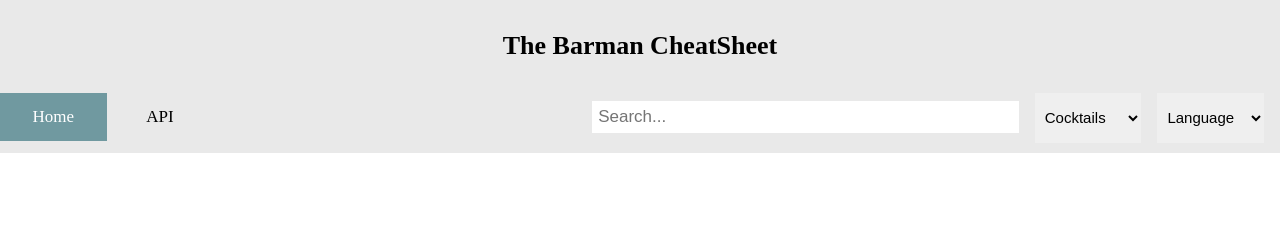
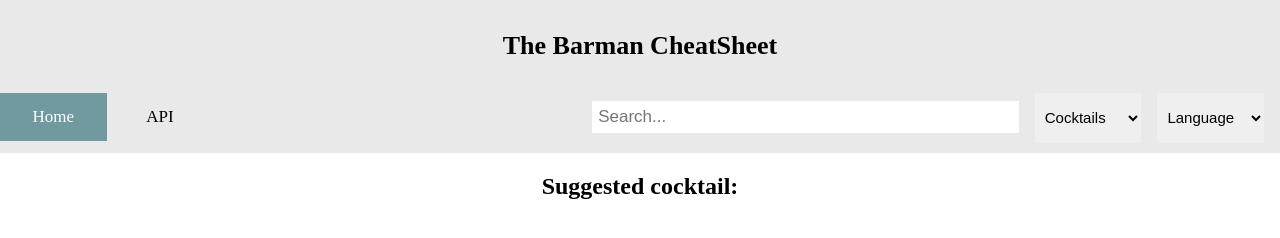
Before and after one commit to typeRob/barmanCheatSheet, a website: page public/index.html in a window 1280 px wide. Drawn offline with Linux system fonts and the light colour scheme; no server answers.

Commit message:
updated random cocktail visualization

```diff
--- a/public/assets/js/script.js
+++ b/public/assets/js/script.js
@@ -13,7 +13,8 @@ const prep = []
 
 function setLang(){
     //Effettuo un controllo per vedere se nel Localstorage vi è già salvata una impostazione di linguaggio,
-    // in modo che se la pagina venisse ricaricata resta salvata l'impostazione, altrimenti verrà impostato il linguaggio rilevato dal OS.
+    // in modo che se la pagina venisse ricaricata resta salvata l'impostazione,
+    //altrimenti verrà impostato il linguaggio rilevato dal OS.
     var key=localStorage.getItem('language')
     if(!key){
         var navlang=navigator.language
@@ -29,11 +30,13 @@ function setLang(){
 }
 
 function cleanResults(res) {
+    //pulizia del div con i drink ottenuti dall'API
     section.innerHTML = ""
     clearStorage()
 }
 
 function clearStorage() {
+    //pulizia dello storage, lasciando la lingua selezionata per mantenere l'UI integra
     for (var key in localStorage) {
         if (key != "language")
             localStorage.removeItem(key)
@@ -41,36 +44,46 @@ function clearStorage() {
 }
 
 function search() {
+    //ricerca di drink/ingredienti tramite l'API via nodejs, parametri passati tramite AJAX per una
+    //ricerca asincrona e ottenuti in JSON
     var xhttp = new XMLHttpRequest()
     xhttp.open(`POST`, `/getResult`, true)
     xhttp.setRequestHeader(`Content-Type`, `application/json; charset=UTF-8`)
     var e = document.getElementById("searchBox")
     var param = document.getElementById("searchParams")
     clearStorage()
-    /*INPUT CHECK -  IF IS A SINGLE CHAR, A STRING OR AN INGREDIENT*/
-    //if radio.cocktail is checked
+    /*CONTROLLO INPUT E PULIZIA, se un solo char o più di uno*/
+    //controllo se è selezionato cocktail o ingredient
     if (param.value == "cocktail") {
-        //if has 1 char -> ?f=
+        //se ha 1 char -> ?f=
         if (e.value.length == 1) {
             cleanResults()
             var strpayload = "search.php?f=" + e.value
         }
-        //else if has 2 or more char -> ?s=
-        //i leave it without specifying 2 or more since the api if asked empty it returns some default drinks
+        //se ha 2 o più char -> ?s=
+        //l'api gestisce automaticamente la ricerca non completa delle parole, quindi specifico semplicemente
+        //se ne ha più di uno
         else if (e.value.length > 1) {
             cleanResults()
             var strpayload = "search.php?s=" + e.value
         }
+        //se la barra di ricerca è vuota(quindi anche al caricamento della pagina) stampo a video un cocktail random
         else {
             cleanResults()
+            var h2=document.getElementById('randomH2')
+            if(localStorage.getItem('language')=='it')
+                h2.textContent="Cocktail consigliato:"
+            else if(localStorage.getItem('language')=='de')
+                h2.textContent="Empfohlener cocktail:"
+            else
+                h2.textContent="Suggested cocktail:"
             var strpayload = "random.php"
         }
-        //else if radio.ingredients is checked
-        //-> ?i=
+        //se è checkato ingredient -> ?i=
     }
     else if (param.value == "ingredient") {
         if (e.value.length > 0) {
-            //the api if asked empty it returns a default ingredient
+            //se l'api non riceve input torna un ingrediente di default
             cleanResults()
             var strpayload = "search.php?i=" + e.value
         }
@@ -83,11 +96,10 @@ function search() {
         JSON.stringify({ payload: strpayload })
     )
     xhttp.onload = function (e) {
-        // Check if the request was a success
         if (xhttp.readyState === 4 && xhttp.status === 200) {
             var response = xhttp.responseText;
             var json = JSON.parse(response);
-            //print a card for each result
+            //stampo una card per ogni cocktail
             if (json.drinks) {
                 cleanResults()
                 json.drinks.forEach(drink => {
@@ -172,7 +184,7 @@ function search() {
     }
 }
 function showInstructions(res) {
-    //FORMAT PREP
+    //formattazione istruzioni
     var prep = localStorage.getItem(res)
     var arr = JSON.parse(prep)
     var message = `<h1>Preparation</h1>
@@ -189,7 +201,7 @@ function showInstructions(res) {
     span.onclick = function () {
         modal.style.display = "none";
     }
-    // When the user clicks anywhere outside of the modal, close it
+    // chiude il modal quando l'utente clicca al di fuori della sua area
     window.onclick = function (event) {
         if (event.target == modal) {
             modal.style.display = "none";
--- a/public/index.html
+++ b/public/index.html
@@ -30,6 +30,7 @@
 
     </div>
     <div class="centered">
+        <h2 id="randomH2" style="text-align: center"></h2>
         <section class="cards" id="cards">
         </section>
     </div>
```
Also changed, not shown: public/assets/css/style.css (+12 -12 lines).
